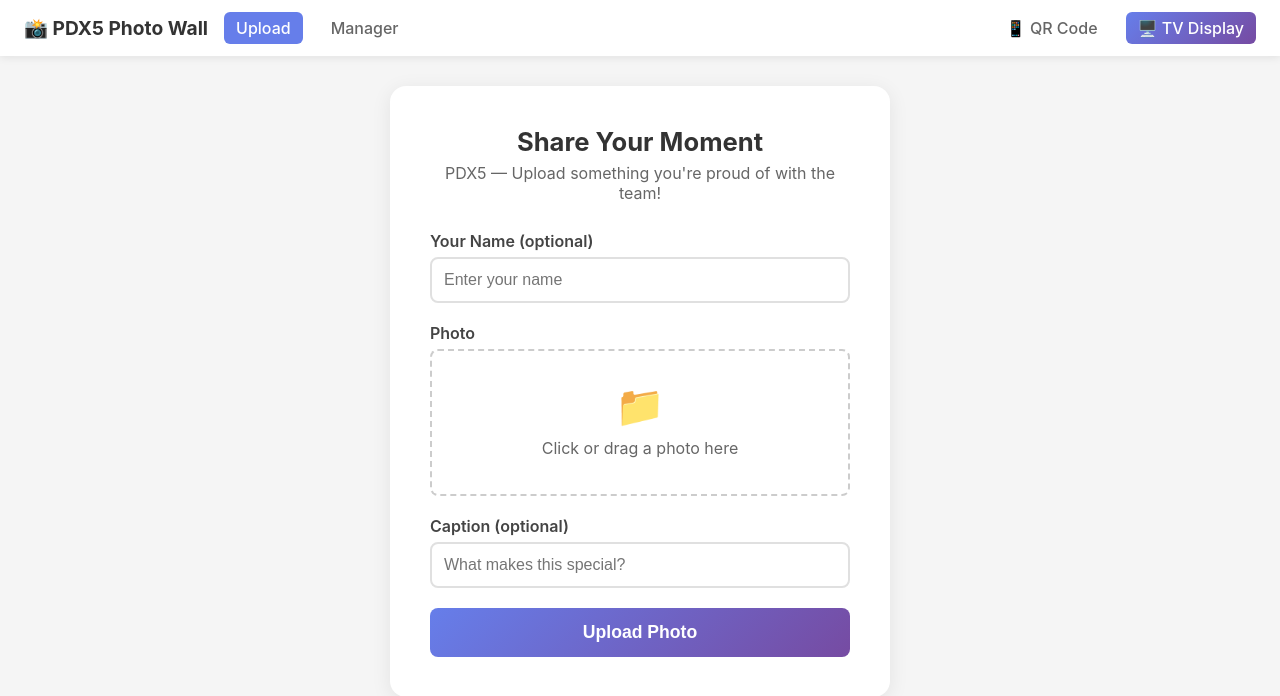
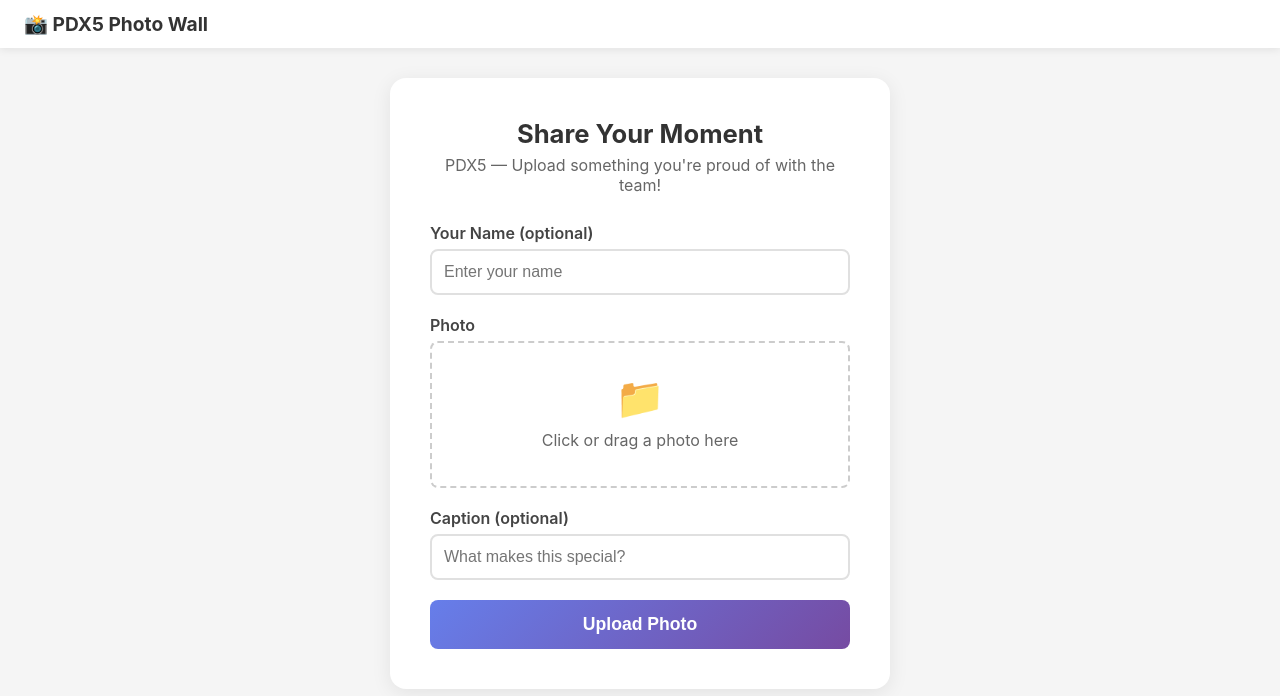
Before and after one commit to ostockwe/pdx5-photo-wall, a website: page public/index.html in a window 1280 px wide. Drawn offline with Linux system fonts and the light colour scheme.

Commit message:
Remove nav links from upload page for clean team experience

```diff
--- a/public/index.html
+++ b/public/index.html
@@ -9,11 +9,6 @@
 <body>
   <nav class="main-nav">
     <span class="logo">📸 PDX5 Photo Wall</span>
-    <a href="/" class="nav-link active">Upload</a>
-    <a href="/admin.html" class="nav-link">Manager</a>
-    <span class="spacer"></span>
-    <a href="/qr.html" class="nav-link">📱 QR Code</a>
-    <a href="/display.html" class="nav-link tv-btn">🖥️ TV Display</a>
   </nav>
 
   <div class="page">
```
